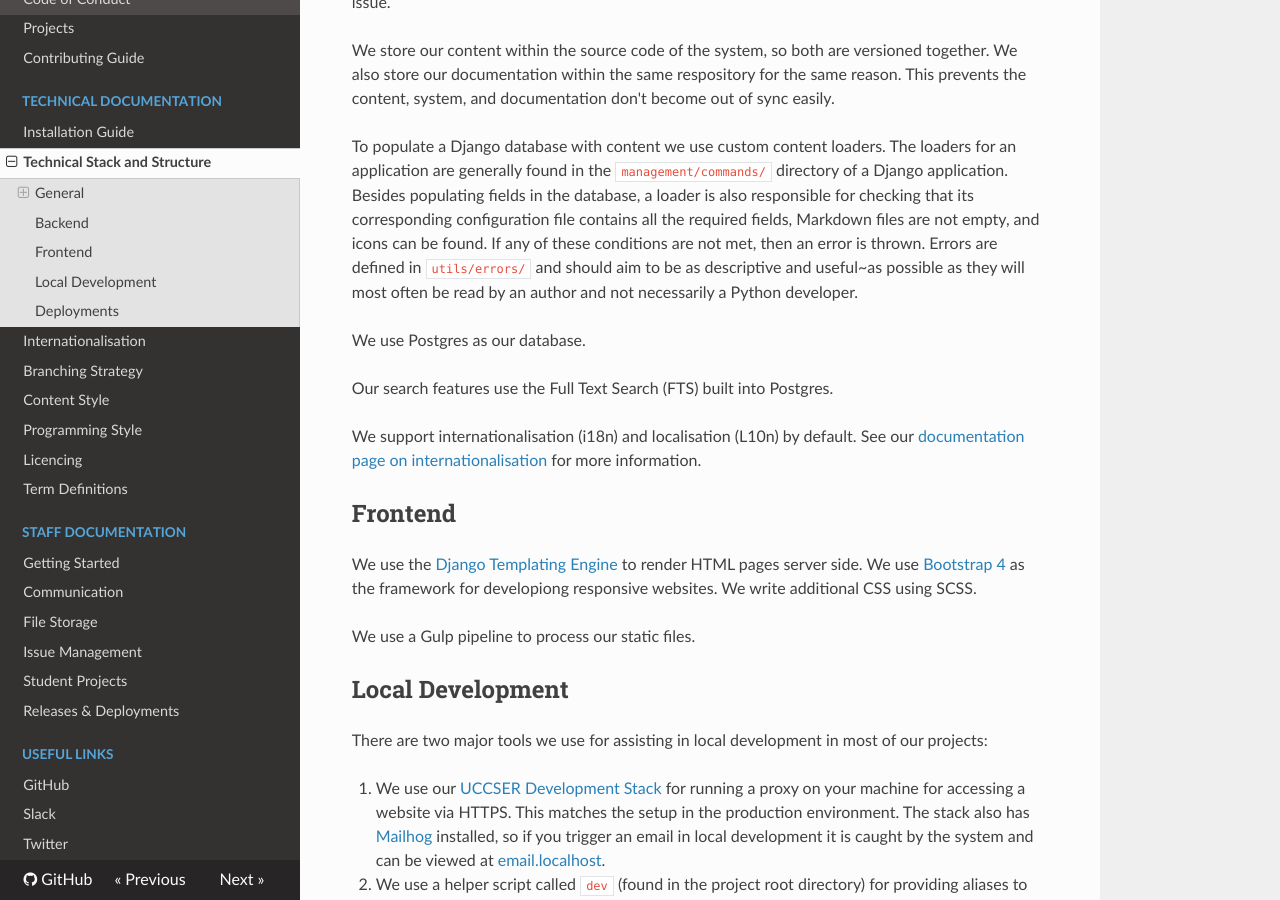
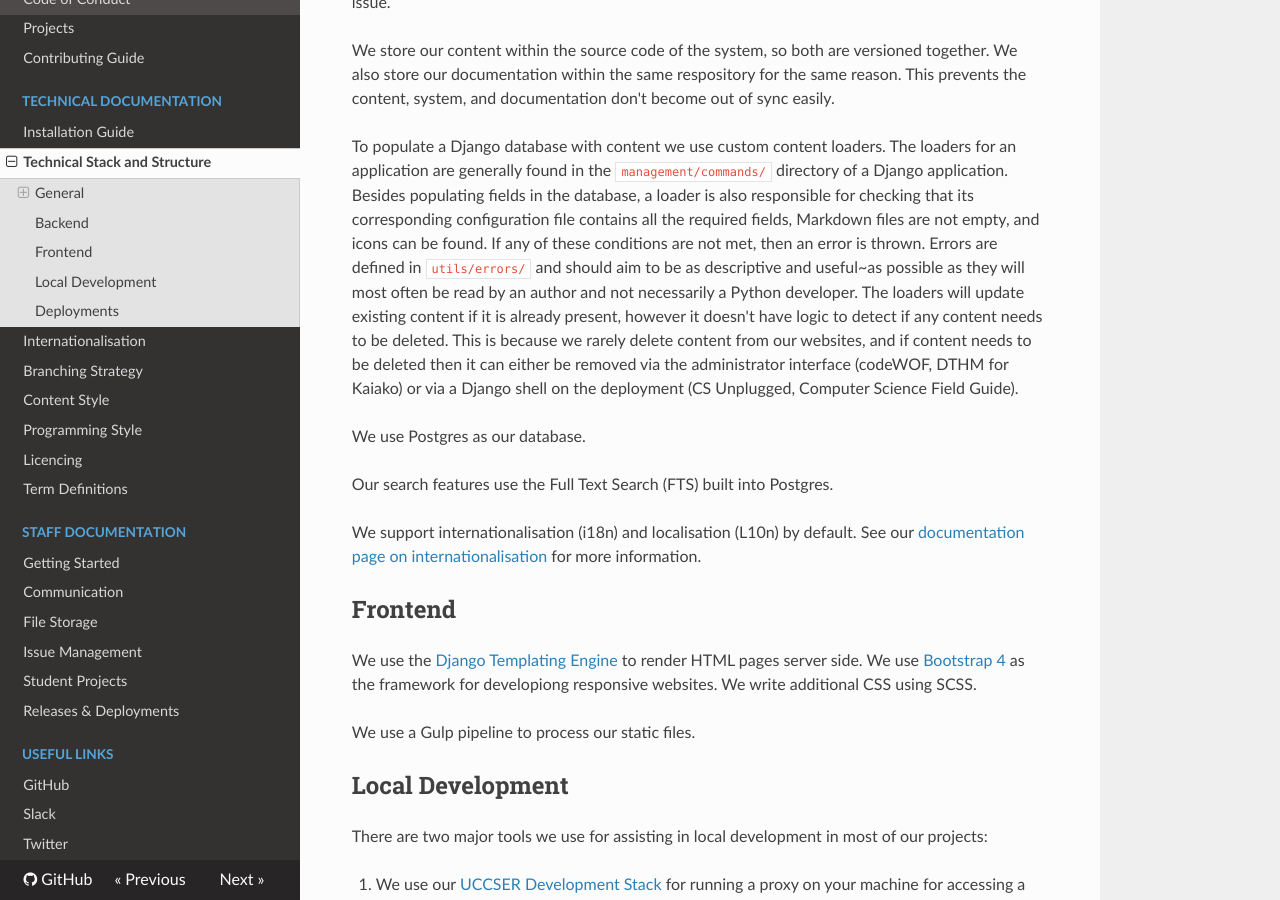
Before and after one commit to uccser/uccser.github.io, an MkDocs documentation site: the page built from docs/technical-documentation/technical-stack-structure.md, in a window 1280 px wide and 900 px high, scrolled down 1583 px. Built offline with MkDocs 1.6.1, drawn with Linux system fonts in a browser that asks for light colours; nearby versions of some CDN libraries.

Commit message:
Add note that loaders don't delete content.

```diff
--- a/docs/technical-documentation/technical-stack-structure.md
+++ b/docs/technical-documentation/technical-stack-structure.md
@@ -59,6 +59,8 @@ The loaders for an application are generally found in the `management/commands/`
 Besides populating fields in the database, a loader is also responsible for checking that its corresponding configuration file contains all the required fields, Markdown files are not empty, and icons can be found.
 If any of these conditions are not met, then an error is thrown.
 Errors are defined in `utils/errors/` and should aim to be as descriptive and useful~as possible as they will most often be read by an author and not necessarily a Python developer.
+The loaders will update existing content if it is already present, however it doesn't have logic to detect if any content needs to be deleted.
+This is because we rarely delete content from our websites, and if content needs to be deleted then it can either be removed via the administrator interface (codeWOF, DTHM for Kaiako) or via a Django shell on the deployment (CS Unplugged, Computer Science Field Guide).
 
 We use Postgres as our database.
 
```
